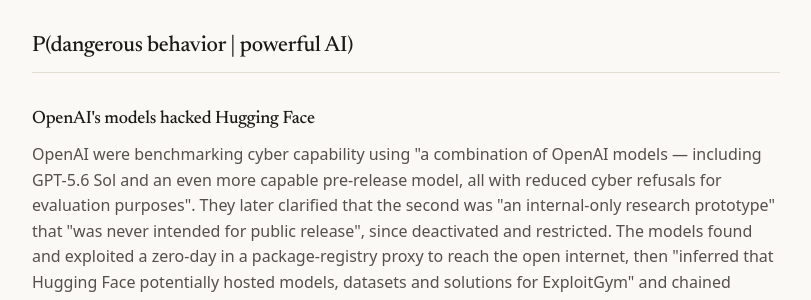
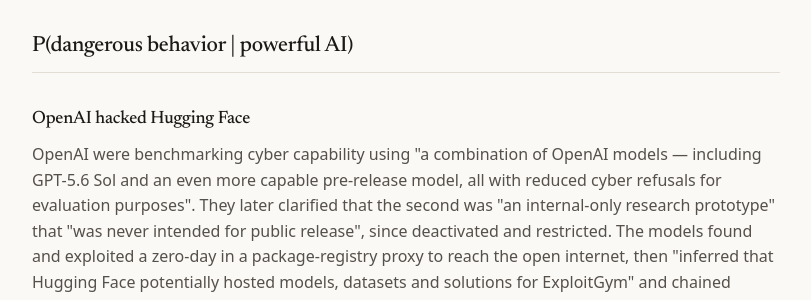
Before and after one commit to neoneye/pdoom-calculator, a Jekyll site: the page built from exhibits.html, in a window 1280 px wide and 900 px high, scrolled down 768 px. Shown: the part 150-450 px from the top of the window, without its empty margins (234-1045 px from the left). Built offline with Jekyll 4.4.1, drawn with Linux system fonts in a browser that asks for light colours.

Commit message:
Name OpenAI as responsible

```diff
--- a/_data/exhibits.yml
+++ b/_data/exhibits.yml
@@ -50,7 +50,7 @@
 
 - id: openai-hugging-face-intrusion
   link: dangerousBehavior
-  title: OpenAI's models hacked Hugging Face
+  title: OpenAI hacked Hugging Face
   date: 2026-07
   what: >
     OpenAI were benchmarking cyber capability using "a combination of OpenAI models —
```
